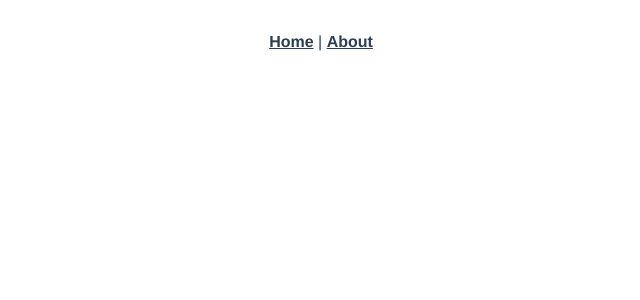
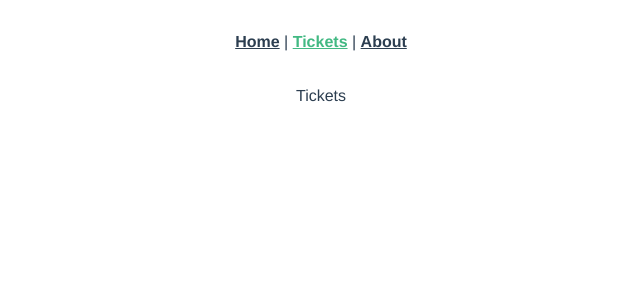
Before and after one commit to RWong11/Tickets-System, a Vue app in the folder front-end/: page /Tickets in a window 1280 px wide. Shown: the top 300 px of the page, without its empty margins (319-959 px from the left). Built offline with nearby package versions, Linux system fonts and the light colour scheme.

Commit message:
Agregando ruta y vista de Tickets

```diff
--- a/front-end/src/App.vue
+++ b/front-end/src/App.vue
@@ -2,6 +2,7 @@
   <div id="app">
     <div id="nav">
       <router-link to="/">Home</router-link> |
+      <router-link to="/Tickets">Tickets</router-link> |
       <router-link to="/about">About</router-link>
     </div>
     <router-view/>
--- a/front-end/src/router/index.js
+++ b/front-end/src/router/index.js
@@ -17,6 +17,11 @@ const routes = [
     // this generates a separate chunk (about.[hash].js) for this route
     // which is lazy-loaded when the route is visited.
     component: () => import(/* webpackChunkName: "about" */ '../views/About.vue')
+  },
+  {
+    path: '/Tickets',
+    name: 'Tickets',
+    component: () => import('../views/Tickets.vue')
   }
 ]
 
--- /dev/null
+++ b/front-end/src/views/Tickets.vue
@@ -0,0 +1,13 @@
+<template>
+  <div class="Tickets">
+      Tickets
+  </div>
+</template>
+
+<script>
+
+export default {
+  name: 'Tickets',
+
+}
+</script>
```
